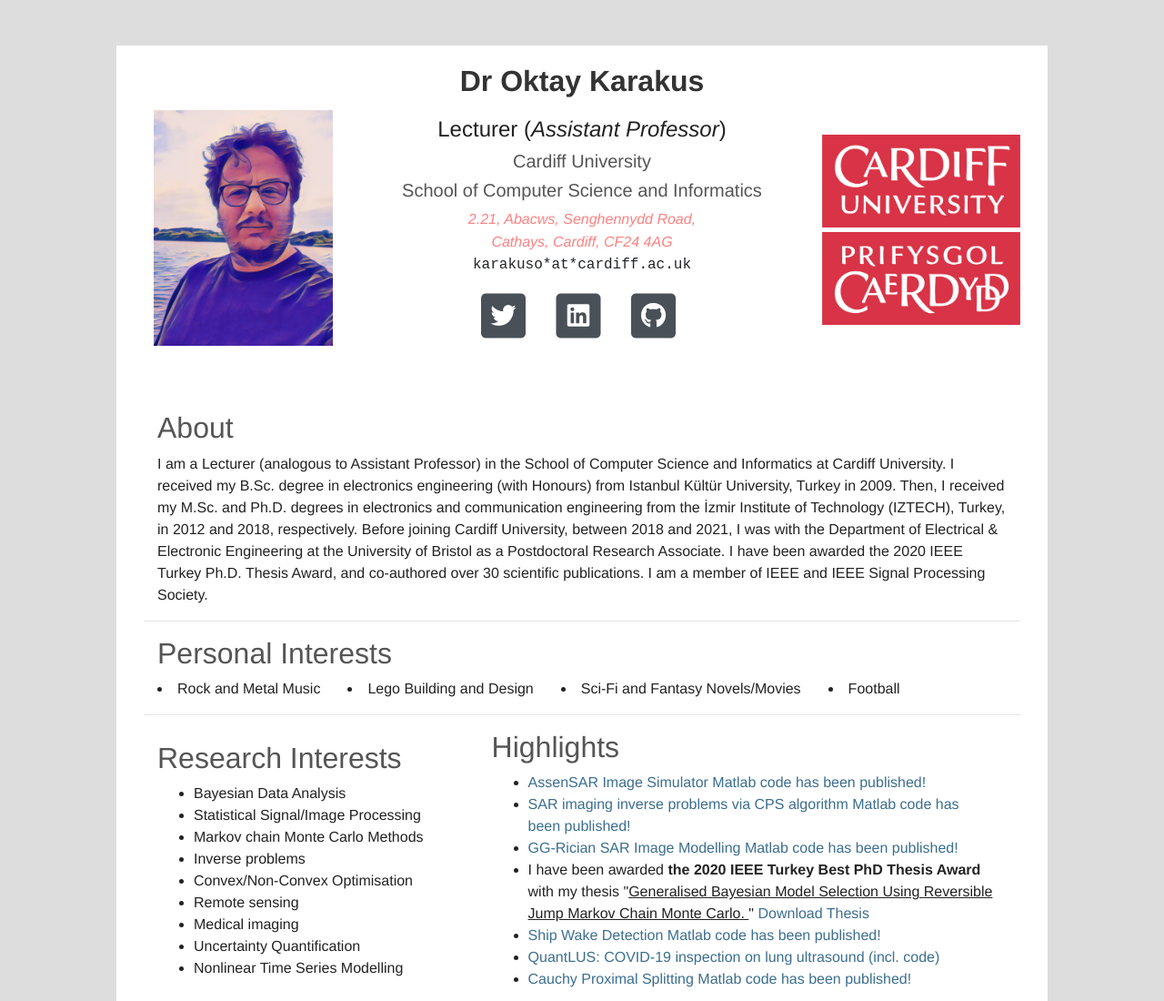
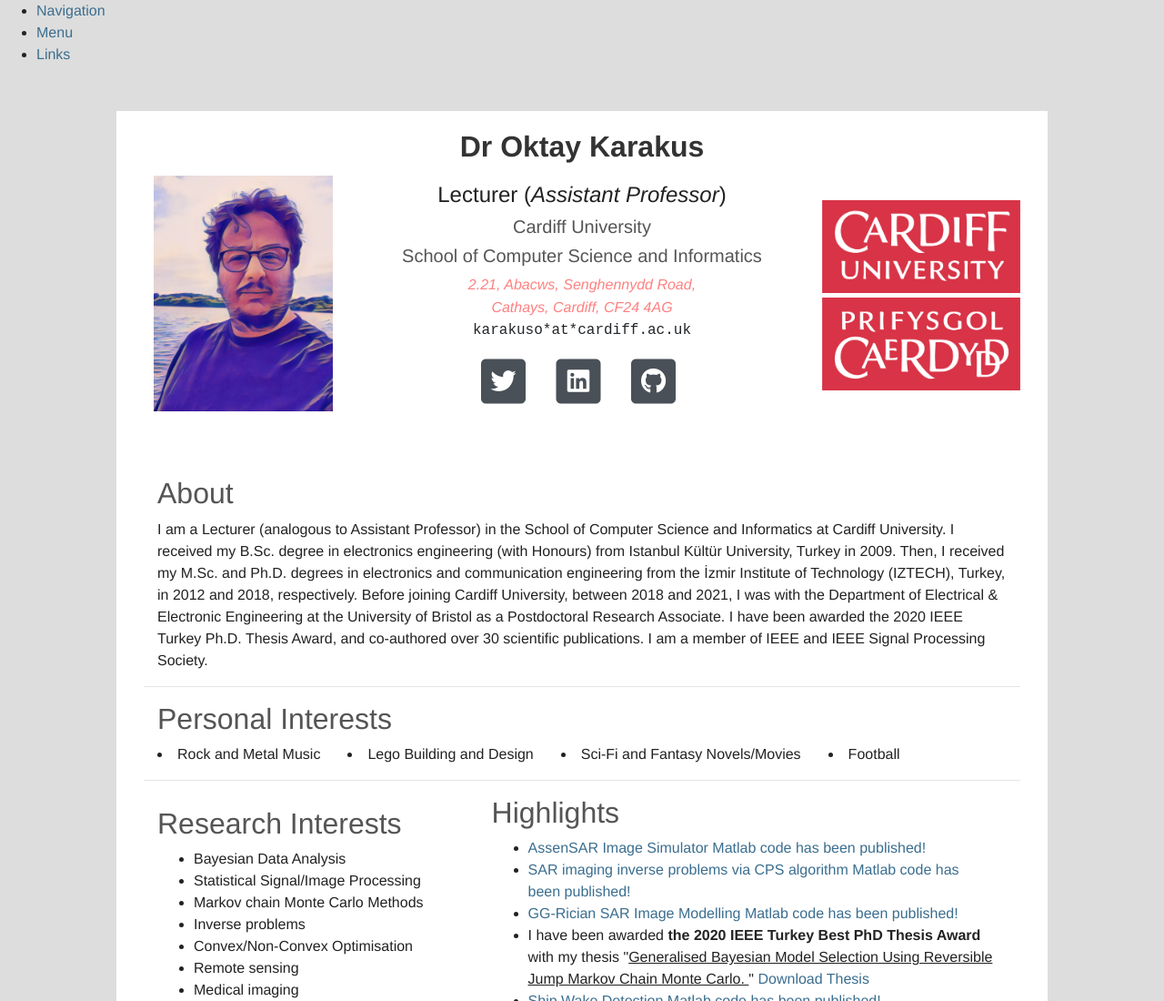
Before and after one commit to oktaykarakus/oktaykarakus.github.io, a website: page index.html in a window 1280 px wide. Shown: the top 1100 px of the page at 91% size. Drawn offline with nearby package versions, Linux system fonts and the light colour scheme; some icons are missing.

Commit message:
Update index.html

```diff
--- a/index.html
+++ b/index.html
@@ -16,10 +16,13 @@
                   }
                 }
    </style>
-  <head>
-    <meta charset="utf-8">
-    <title>About</title>
-  </head>
+<nav>
+  <ul>
+    <li><a href="index.html">Navigation</a></li>
+    <li><a href="index.html">Menu</a></li>
+    <li><a href="index.html">Links</a></li>
+  </ul>
+</nav>
  <head>
   <meta charset="UTF-8">
   <title>Oktay's Personal Page</title>
```
